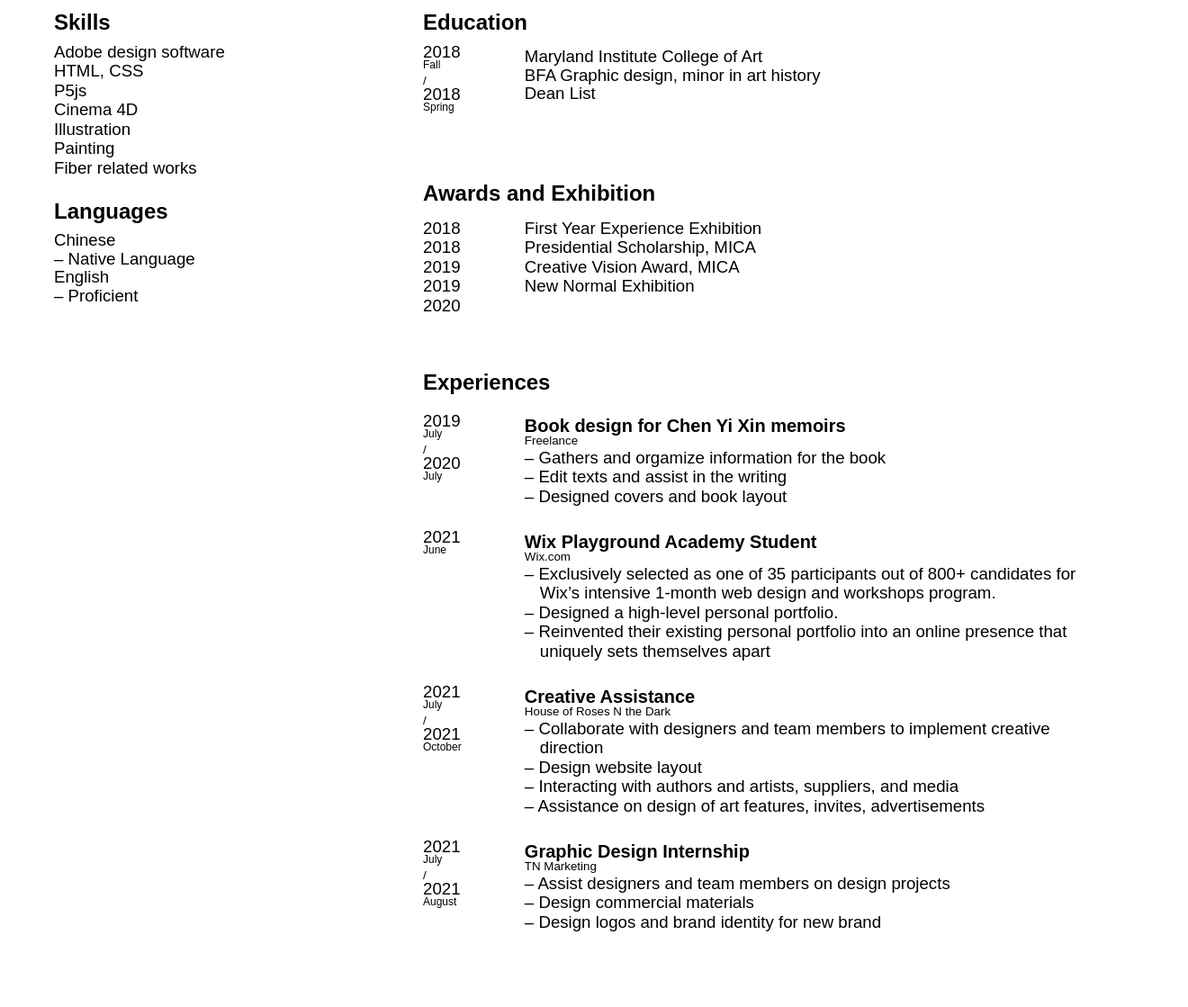
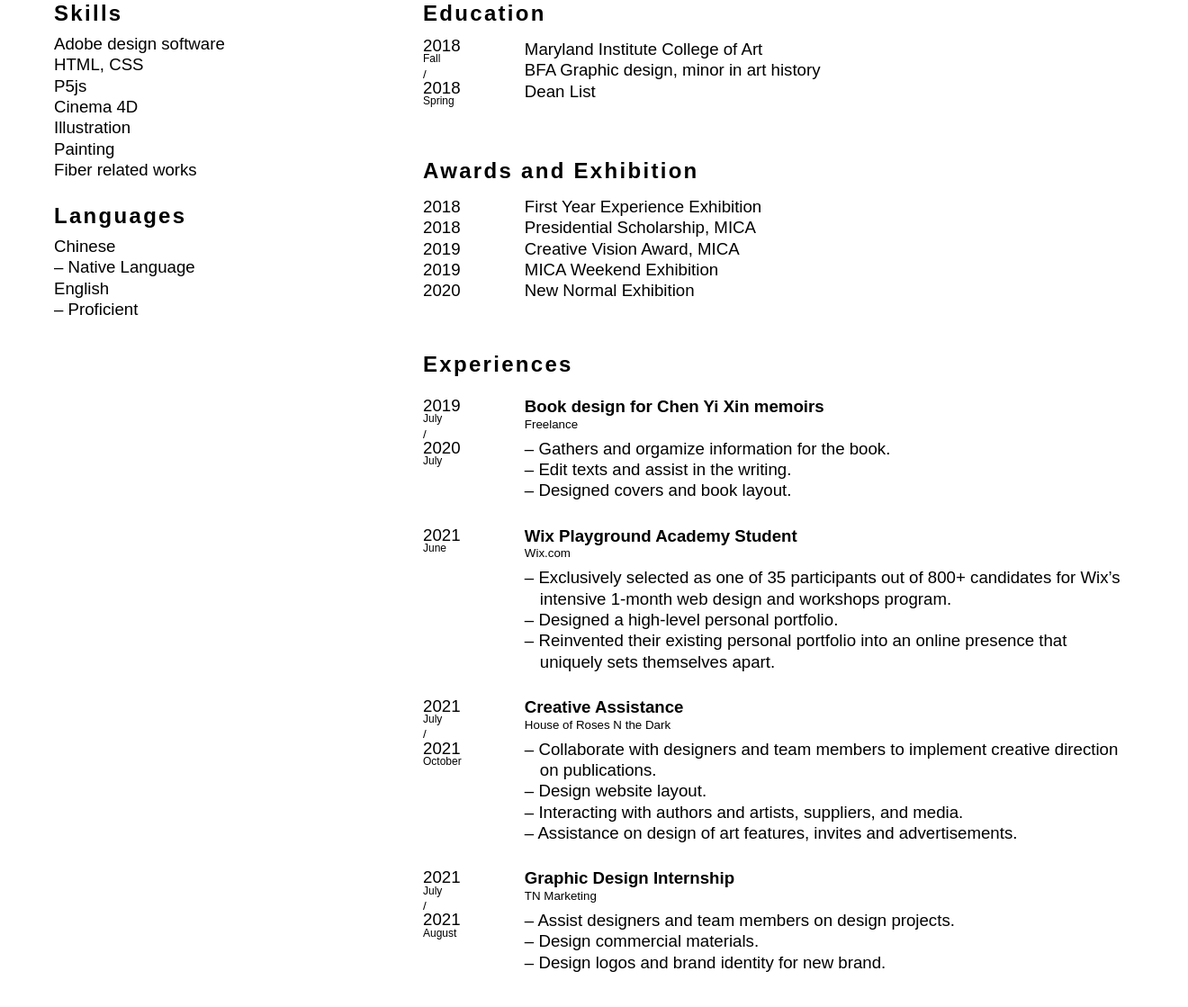
Before and after one commit to tianyuewei/new-project, a plain HTML site: page index.html in a window 1280 px wide. Shown: the part 247-1366 px from the top of the page at 90% size, 1320 px wide, since content can reach past the window. Before the commit the page ends 1342 px from the top, so only its background shows below. Drawn offline with Linux system fonts and the light colour scheme; a web font is replaced by a local one.

Commit message:
👀🚂 Updated with Glitch

```diff
--- a/index.html
+++ b/index.html
@@ -9,17 +9,19 @@
     <link rel="stylesheet" href="https://use.typekit.net/ien0aty.css" />
     <link rel="stylesheet" href="https://use.typekit.net/ien0aty.css" />
     <style>
+      body {
+        background-color: gray;
+      }
       .container {
         width: 1200px;
         margin: 0 auto;
         display: grid;
         grid-template-columns: repeat(8, 1fr);
-        grid-template-rows: 200px 100px 100px 100px 100px auto;
+        grid-template-rows: 190px 100px 100px 100px 100px auto;
+        padding: 60px;
+        background-color: white;
       }
 
-      body {
-        padding: 60px;
-      }
       /* typeface */
       @font-face {
         font-family: "WhyteInkrapBold";
@@ -58,6 +60,7 @@
         font-weight: 700;
         font-style: normal;
         font-size: 18pt;
+        letter-spacing: 2.3px;
         margin-bottom: 10px;
       }
 
@@ -65,7 +68,7 @@
         font-family: WhyteMedium, sans-serif;
         font-weight: 700;
         font-style: normal;
-        font-size: 15pt;
+        font-size: 14pt;
       }
 
       p {
@@ -73,7 +76,7 @@
         font-weight: normal;
         font-style: normal;
         font-size: 14pt;
-        line-height: 1.1;
+        line-height: 1.25;
       }
 
       time {
@@ -82,6 +85,15 @@
         font-style: normal;
         font-size: 14pt;
         line-height: 0.55;
+        padding-top: 3px;
+      }
+
+      a {
+        color: black;
+      }
+
+      a:hover {
+        color: gray;
       }
 
       /* list style */
@@ -93,11 +105,11 @@
         font-weight: normal;
         font-style: normal;
         font-size: 14pt;
-        line-height: 1.15;
+        line-height: 1.25;
       }
 
       li {
-        line-height: 1.15;
+        line-height: 1.25;
       }
 
       ul > li:before {
@@ -125,6 +137,8 @@
       /* work location style */
       .location {
         font-size: 10pt;
+        line-height:1.5;
+        margin-bottom: 5px;
       }
 
       .title {
@@ -153,7 +167,7 @@
       .Languages {
         grid-column: 1/3;
         grid-row: 4/5;
-        margin-top: 10px;
+        margin-top: 25px;
         /*         border: 1px solid blue; */
       }
 
@@ -193,13 +207,14 @@
       .awards {
         grid-column: 4/9;
         grid-row: 4/5;
-        margin-top: -10px;
+        margin-top: -25px;
       }
 
       /* experiences */
       .experiences {
         grid-column: 4/9;
         grid-row: 6/9;
+        margin-top: -10px;
         display: grid;
         grid-template-columns: 0.5fr 3fr;
         grid-template-rows: 10px auto auto auto auto;
@@ -214,38 +229,44 @@
 
       .exp_content2 {
         grid-row: 3/4;
-        /*         border: 1px solid yellow; */
       }
 
       .exp_content3 {
         grid-row: 4/5;
-        /*         border: 1px solid blue; */
       }
 
       .exp_content4 {
         grid-row: 5/6;
-        /*         border: 1px solid purple;     */
       }
 
       .allexp {
-        margin-right: 60px;
         margin-top: 30px;
+      }
+
+      /* see border */
+      .test {
+        border: 1px solid purple;
       }
     </style>
   </head>
 
   <body>
     <main class="container">
+
+      <!--       Headder -->
       <section class="title">
         <h1>Tianyue Wei</h1>
         <p>
-          https://www.tianyuewdesign.com<br />
+          <a href="https://www.tianyuewdesign.com"
+            >https://www.tianyuewdesign.com</a
+          ><br />
           lwei01@mica.edu<br />
           (651)-703-4464<br />
           1714 Park Ave. #408, Baltimore, MD 21217
         </p>
       </section>
 
+      <!--       Skills on the left -->
       <section class="skills">
         <h2>Skills</h2>
         <ul class="nodash">
@@ -259,6 +280,7 @@
         </ul>
       </section>
 
+      <!--       Languages on the left -->
       <section class="Languages">
         <h2>Languages</h2>
         <p>
@@ -271,6 +293,7 @@
         </p>
       </section>
 
+      <!--       Education -->
       <section class="education twocolumn">
         <h2 class="sectiontitle">Education</h2>
 
@@ -291,9 +314,10 @@
         </p>
       </section>
 
+      <!--       Awards section -->
       <section class="awards twocolumn">
         <h2 class="sectiontitle">Awards and Exhibition</h2>
-
+        <!--       time -->
         <ul class="nodash leftcontent">
           <time>
             <li>2018</li>
@@ -303,18 +327,21 @@
             <li>2020</li>
           </time>
         </ul>
-
+        <!--       content list -->
         <ul class="nodash rightcontent">
           <li>First Year Experience Exhibition</li>
           <li>Presidential Scholarship, MICA</li>
           <li>Creative Vision Award, MICA</li>
+          <li>MICA Weekend Exhibition</li>
           <li>New Normal Exhibition</li>
         </ul>
       </section>
 
+      <!--       Experiences section -->
       <section class="experiences">
         <h2 class="sectiontitle">Experiences</h2>
 
+        <!--       time1 -->
         <time class="leftcontent exp_content1"
           >2019<br />
           <div class="smalltime">July</div>
@@ -325,21 +352,24 @@
           <div class="smalltime">July</div>
         </time>
 
+        <!--       time2 -->
         <time class="leftcontent exp_content2 allexp"
           >2021<br />
           <div class="smalltime">June</div>
         </time>
 
+        <!--       time3 -->
         <time class="leftcontent exp_content3 allexp"
           >2021<br />
           <div class="smalltime">July</div>
           <br />
-          <div class = "slash">/</div>
+          <div class="slash">/</div>
           <br />
           2021<br />
           <div class="smalltime">October</div>
         </time>
 
+        <!--       time4 -->
         <time class="leftcontent exp_content4 allexp"
           >2021<br />
           <div class="smalltime">July</div>
@@ -350,16 +380,18 @@
           <div class="smalltime">August</div>
         </time>
 
+        <!--       Content1 -->
         <div class="exp_content1 rightcontent">
           <h3 class="workTitle">Book design for Chen Yi Xin memoirs</h3>
           <p class="location">Freelance</p>
           <ul class="workContent">
-            <li>Gathers and orgamize information for the book</li>
-            <li>Edit texts and assist in the writing</li>
-            <li>Designed covers and book layout</li>
+            <li>Gathers and orgamize information for the book.</li>
+            <li>Edit texts and assist in the writing.</li>
+            <li>Designed covers and book layout.</li>
           </ul>
         </div>
 
+        <!--       Content2 -->
         <div class="exp_content2 rightcontent allexp">
           <h3 class="workTitle">Wix Playground Academy Student</h3>
           <p class="location">Wix.com</p>
@@ -372,34 +404,36 @@
             <li>Designed a high-level personal portfolio.</li>
             <li>
               Reinvented their existing personal portfolio into an online
-              presence that uniquely sets themselves apart
+              presence that uniquely sets themselves apart.
             </li>
           </ul>
         </div>
 
+        <!--       Content3 -->
         <div class="exp_content3 rightcontent allexp">
           <h3 class="workTitle">Creative Assistance</h3>
           <p class="location">House of Roses N the Dark</p>
           <ul>
             <li>
               Collaborate with designers and team members to implement creative
-              direction
+              direction on publications.
             </li>
-            <li>Design website layout</li>
-            <li>Interacting with authors and artists, suppliers, and media</li>
+            <li>Design website layout.</li>
+            <li>Interacting with authors and artists, suppliers, and media.</li>
             <li>
-              Assistance on design of art features, invites, advertisements
+              Assistance on design of art features, invites and advertisements.
             </li>
           </ul>
         </div>
 
+        <!--       Content4 -->
         <div class="exp_content4 rightcontent allexp">
           <h3 class="workTitle">Graphic Design Internship</h3>
           <p class="location">TN Marketing</p>
           <ul>
-            <li>Assist designers and team members on design projects</li>
-            <li>Design commercial materials</li>
-            <li>Design logos and brand identity for new brand</li>
+            <li>Assist designers and team members on design projects.</li>
+            <li>Design commercial materials.</li>
+            <li>Design logos and brand identity for new brand.</li>
           </ul>
         </div>
       </section>
```
